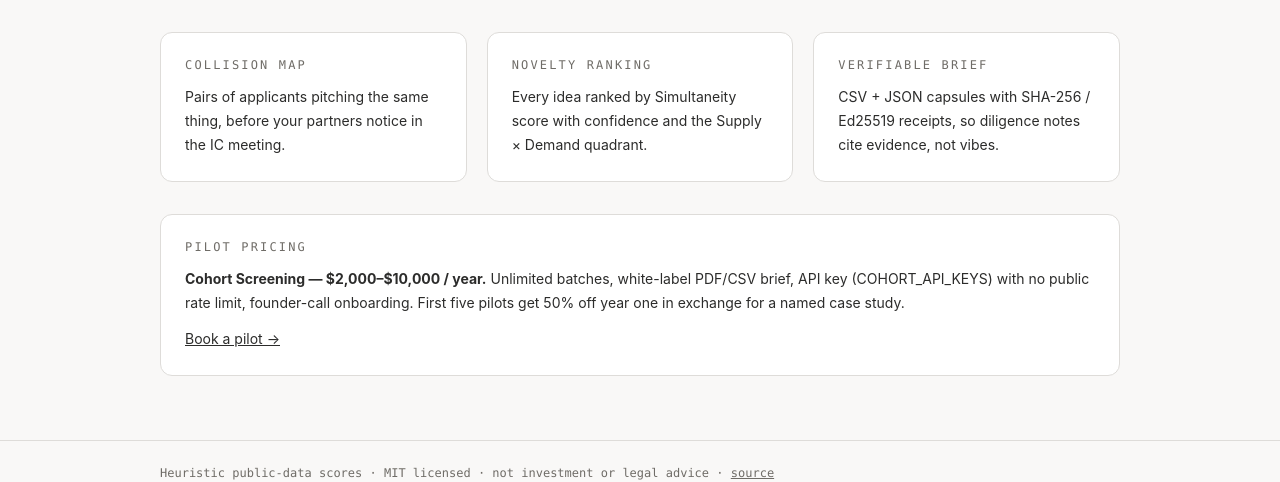
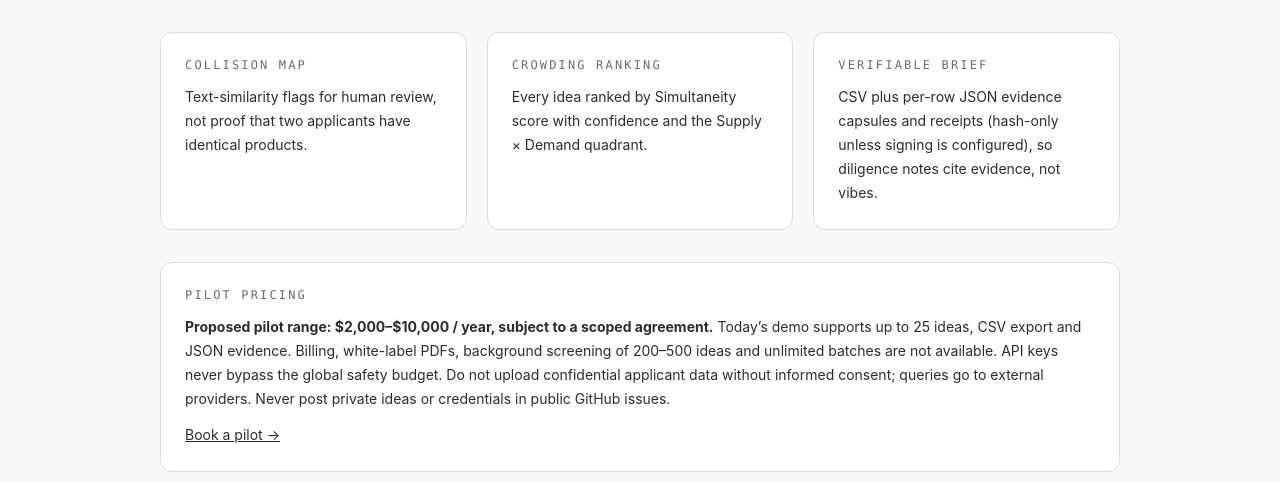
Before and after one commit to Kartik24Hulmukh/frontier-oss-ideas, a Next.js app: page /funds in a window 1280 px wide. Shown: the part 690-1172 px from the top of the page. Built offline with nearby package versions, Linux system fonts and the light colour scheme; no server answers.

Commit message:
fix: deliver cohort evidence envelopes and honest pilot availability

```diff
--- a/app/api/cohort/route.ts
+++ b/app/api/cohort/route.ts
@@ -41,7 +41,7 @@ export async function POST(request: Request) {
   const collisions = findCollisions(ideas)
   if (body.format === 'csv') {
     return new Response(toCsv(rows), {
-      headers: { 'Content-Type': 'text/csv; charset=utf-8', 'Content-Disposition': 'attachment; filename="cohort-screening.csv"' },
+      headers: { 'Cache-Control': 'no-store', 'Content-Type': 'text/csv; charset=utf-8', 'Content-Disposition': 'attachment; filename="cohort-screening.csv"' },
     })
   }
   return Response.json({ generatedAt: new Date().toISOString(), count: rows.length, rows, collisions }, { headers: { 'Cache-Control': 'no-store' } })
--- a/app/funds/page.tsx
+++ b/app/funds/page.tsx
@@ -4,7 +4,7 @@ import { Card, PageShell } from '@/components/page-shell'
 
 export const metadata: Metadata = {
   title: 'Cohort screening for accelerators & funds — Simultaneity Index',
-  description: 'Screen 200–500 applicant ideas per batch: collision map, novelty ranking, Supply × Demand quadrant and evidence links.',
+  description: 'Screen up to 25 public or consented idea summaries per demo batch: collision map, novelty ranking, Supply × Demand quadrant and evidence links.',
 }
 
 export default function FundsPage() {
@@ -12,18 +12,18 @@ export default function FundsPage() {
     <PageShell
       eyebrow="For accelerators, funds & university venture programs"
       title="Screen a whole cohort for idea-twins in minutes"
-      lede="Paste applicant one-liners. Get a novelty ranking, idea-twin collisions inside the batch, crowding against the open ecosystem, and linked evidence your partners can verify."
+      lede="Paste applicant one-liners. Get a crowding ranking, lexical overlap flags inside the batch, crowding against the open ecosystem, and linked evidence your partners can verify."
     >
       <Card title="Live demo · public API: POST /api/cohort">
         <CohortForm />
       </Card>
       <div className="grid grid-cols-1 gap-5 md:grid-cols-3">
-        <Card title="Collision map"><p>Pairs of applicants pitching the same thing, before your partners notice in the IC meeting.</p></Card>
-        <Card title="Novelty ranking"><p>Every idea ranked by Simultaneity score with confidence and the Supply × Demand quadrant.</p></Card>
-        <Card title="Verifiable brief"><p>CSV + JSON capsules with SHA-256 / Ed25519 receipts, so diligence notes cite evidence, not vibes.</p></Card>
+        <Card title="Collision map"><p>Text-similarity flags for human review, not proof that two applicants have identical products.</p></Card>
+        <Card title="Crowding ranking"><p>Every idea ranked by Simultaneity score with confidence and the Supply × Demand quadrant.</p></Card>
+        <Card title="Verifiable brief"><p>CSV plus per-row JSON evidence capsules and receipts (hash-only unless signing is configured), so diligence notes cite evidence, not vibes.</p></Card>
       </div>
       <Card title="Pilot pricing">
-        <p><strong>Cohort Screening — $2,000–$10,000 / year.</strong> Unlimited batches, white-label PDF/CSV brief, API key (COHORT_API_KEYS) with no public rate limit, founder-call onboarding. First five pilots get 50% off year one in exchange for a named case study.</p>
+        <p><strong>Proposed pilot range: $2,000–$10,000 / year, subject to a scoped agreement.</strong> Today’s demo supports up to 25 ideas, CSV export and JSON evidence. Billing, white-label PDFs, background screening of 200–500 ideas and unlimited batches are not available. API keys never bypass the global safety budget. Do not upload confidential applicant data without informed consent; queries go to external providers. Never post private ideas or credentials in public GitHub issues.</p>
         <p><a className="underline" href="https://github.com/Kartik24Hulmukh/frontier-oss-ideas/issues/new?title=Cohort%20screening%20pilot">Book a pilot →</a></p>
       </Card>
     </PageShell>
--- a/lib/cohort.ts
+++ b/lib/cohort.ts
@@ -6,6 +6,9 @@ export interface CohortRow {
   score: number
   verdict: CrowdingResult['verdict']
   confidence: number
+  coverage?: number
+  capsule?: CrowdingResult['capsule']
+  receipt?: CrowdingResult['receipt']
   quadrant: string | null
   noveltyRank: number
   topEvidence: string[]
@@ -36,6 +39,9 @@ export function rankCohort(results: Array<{ idea: string; result: CrowdingResult
     score: result.score,
     verdict: result.verdict,
     confidence: result.confidence,
+    coverage: result.coverage,
+    capsule: result.capsule,
+    receipt: result.receipt,
     quadrant: result.quadrant?.quadrant ?? null,
     noveltyRank: i + 1,
     topEvidence: result.capsule.evidenceLinks.slice(0, 3).map((e) => e.url),
```
Also changed, not shown: 1 other file (tests, documents, lock files or other folders).
